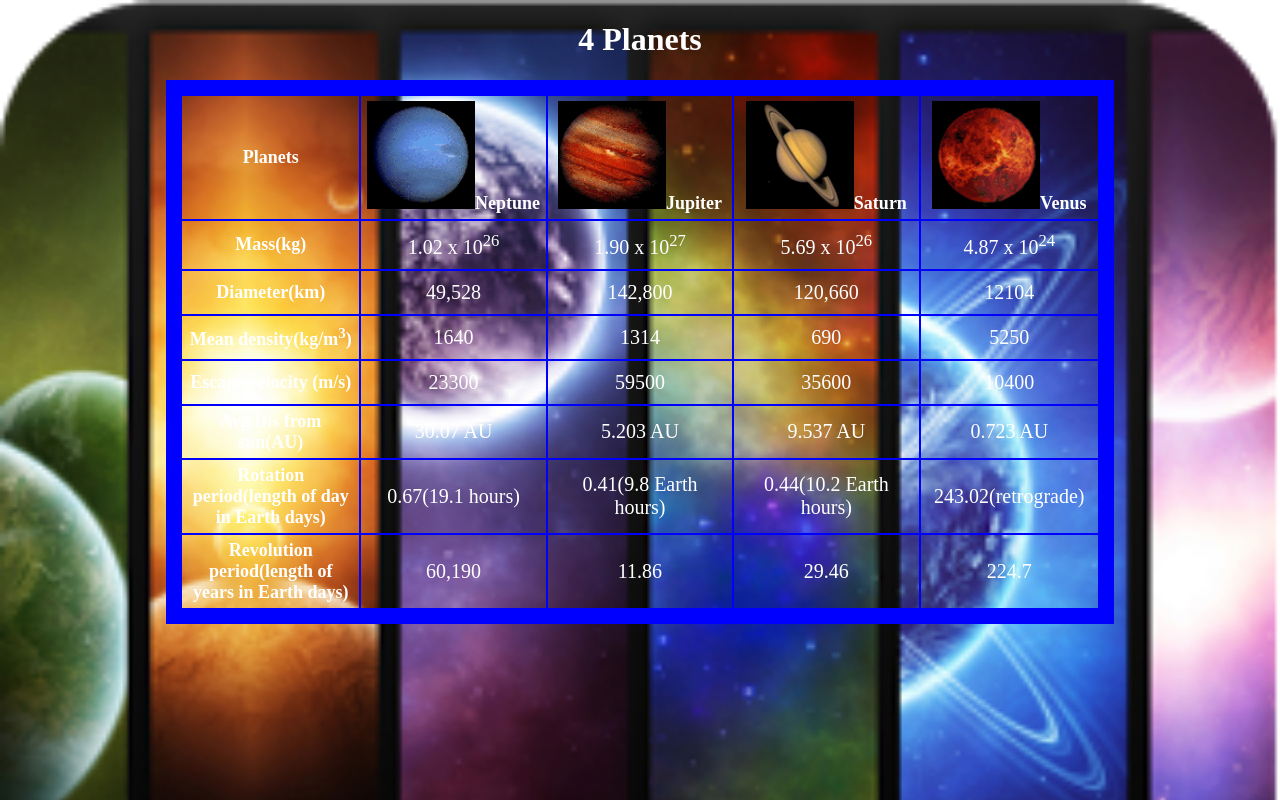
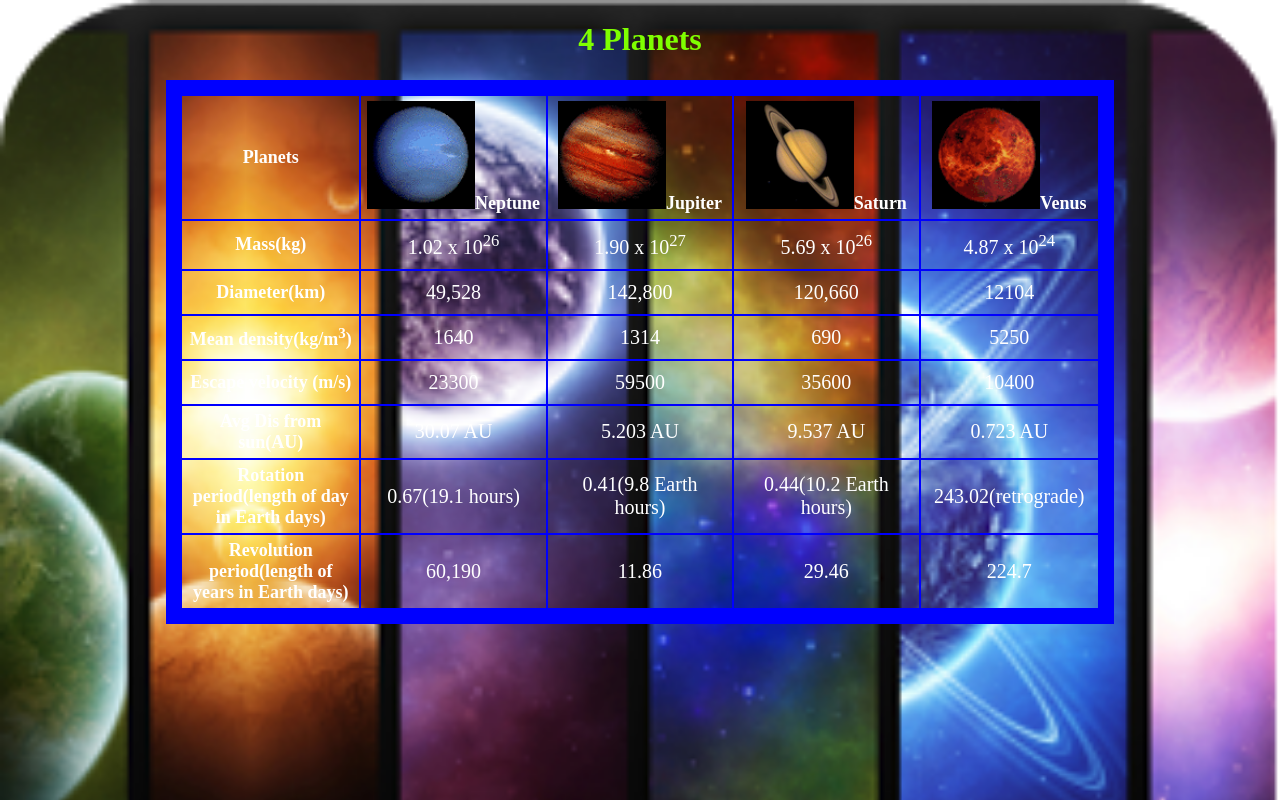
Before and after one commit to mherna18/mherna_lab4, a plain HTML site: page index.html in a window 1280 px wide. Drawn offline with Linux system fonts and the light colour scheme.

Commit message:
changed color for text

```diff
--- a/style.css
+++ b/style.css
@@ -1,6 +1,6 @@
 h1 {
 	text-align: center;
-	color: white;
+	color: #7FFF00;
 }
 
 body {
```
